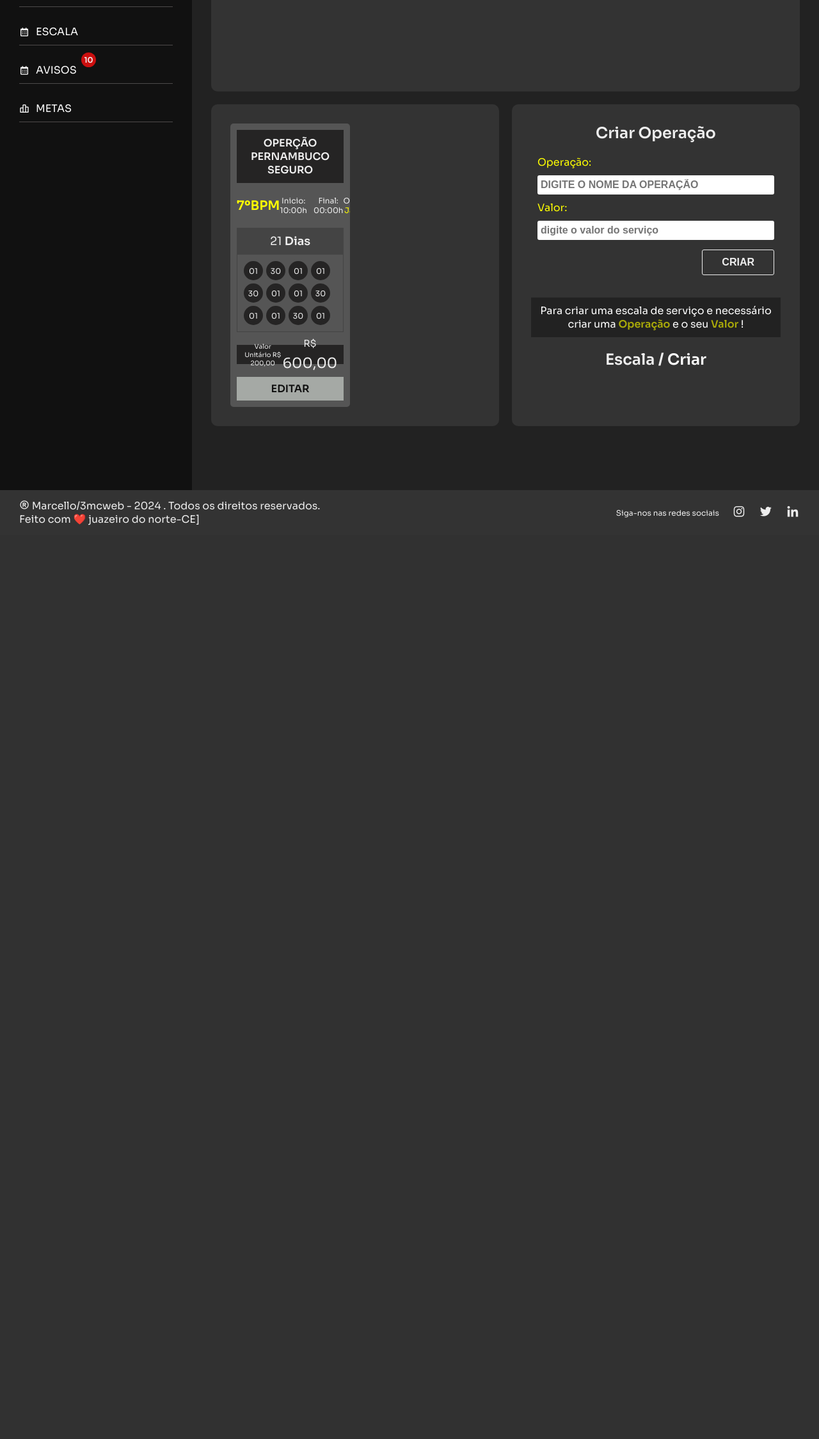
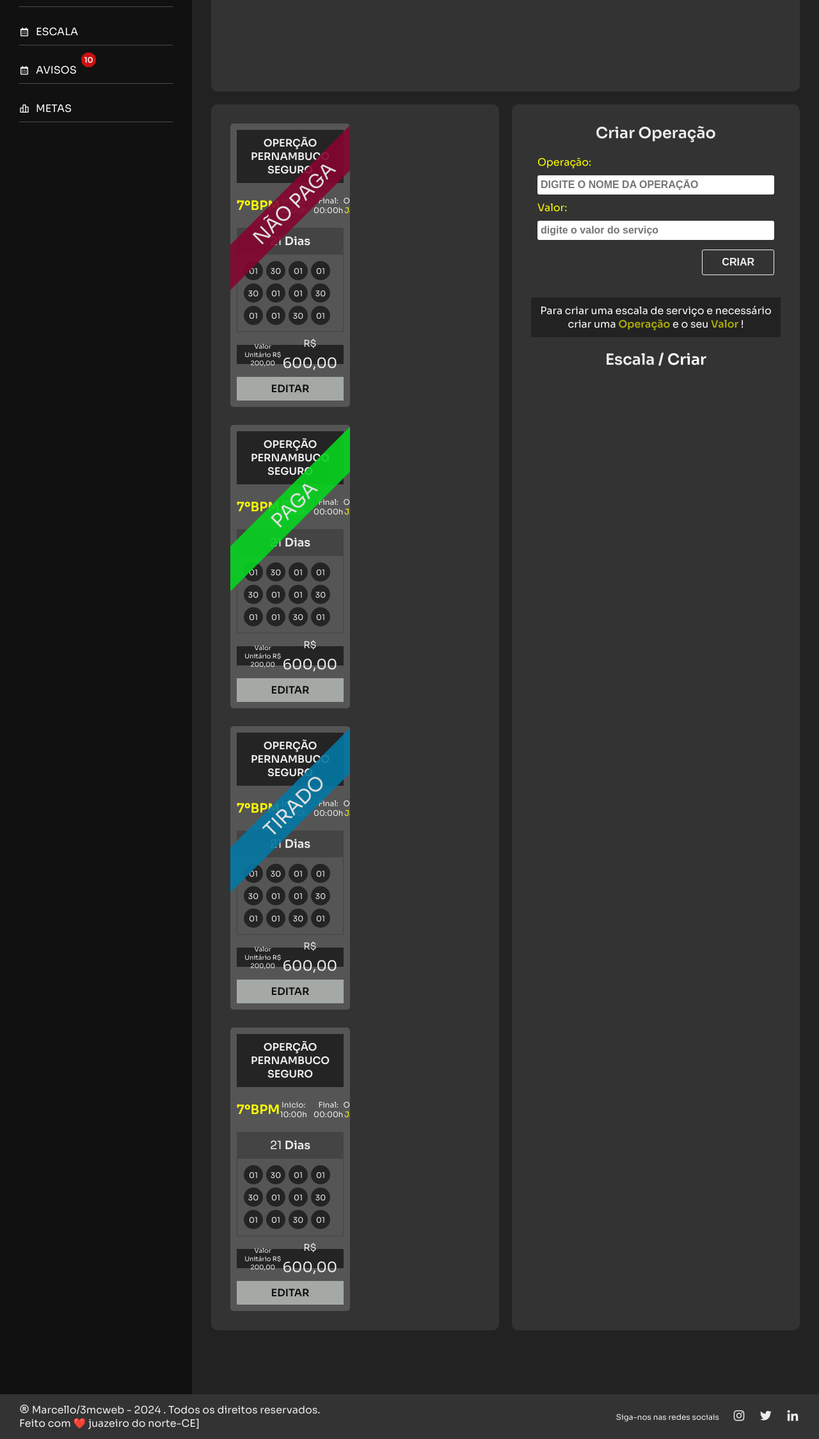
Before and after one commit to mlaferreira/adm, a PHP site: page / in a window 1280 px wide. Shown: the part 207-2456 px from the top of the page at 64% size. Before the commit the page ends 1028 px from the top, so only its background shows below. Run offline with PHP 8.4, Linux system fonts and the light colour scheme.

Commit message:
melhorando

```diff
--- a/assets/css/info-escala.css
+++ b/assets/css/info-escala.css
@@ -127,7 +127,7 @@
     height: 50px;
     top: 100px;
     left: -100px;
-    background-color: rgb(7, 212, 31);
+    background-color: rgb(132, 5, 47);
     z-index: 10;
     opacity: .9;
     transform: rotate(-45deg);
@@ -150,7 +150,7 @@
     transform: rotate(-45deg);
     font-size: 30px;
     text-transform: uppercase;
-    display: none;
+    display: flex;
     align-items: center;
     justify-content: center;
 
--- a/index.html
+++ b/index.html
@@ -39,7 +39,142 @@
             <div class="content-main">
                 <section class="informaçoes">
                    <article class="info-escala">
+                    <div class="no-paga">não paga</div>
+                    <h3>Operção Pernambuco seguro</h3>
+
+                    <div class="info-desc">
+                        <h4>7ºBPM</h4>
+                        <div class="horario">
+                            <p>Inicio: <span>10:00h</span></p>
+                            <p>Final: <span>00:00h</span></p>
+                        </div>
+                        <div class="local-mes">
+                            <p>Ouricuri</p>
+                            <p>Janeiro</p>
+                        </div>
+
+                    </div>
+                    <div class="qtd-dias">
+                        <p>21 <strong>Dias</strong></p>
+                    </div>
+
+                    <div class="box-dias">
+                        <p>01</p>
+                        <p>30</p>
+                        <p>01</p>
+                        <p>01</p>
+                        <p>30</p>
+                        <p>01</p>
+                        <p>01</p>
+                        <p>30</p>
+                        <p>01</p>
+                        <p>01</p>
+                        <p>30</p>
+                        <p>01</p>
+
+                    </div>
+
+                    <div class="valor-total">
+                        <p>Valor Unitário R$ 200,00</p>
+                        <p><sup>R$</sup> <span>600,00</span></p>
+                    </div>
+
+                    <div class="btns">
+                        <a href="" class="btn-card">Editar</a>
+                    </div>
+                   </article>
+                   <article class="info-escala">
                     <div class="paga">paga</div>
+                    <h3>Operção Pernambuco seguro</h3>
+
+                    <div class="info-desc">
+                        <h4>7ºBPM</h4>
+                        <div class="horario">
+                            <p>Inicio: <span>10:00h</span></p>
+                            <p>Final: <span>00:00h</span></p>
+                        </div>
+                        <div class="local-mes">
+                            <p>Ouricuri</p>
+                            <p>Janeiro</p>
+                        </div>
+
+                    </div>
+                    <div class="qtd-dias">
+                        <p>21 <strong>Dias</strong></p>
+                    </div>
+
+                    <div class="box-dias">
+                        <p>01</p>
+                        <p>30</p>
+                        <p>01</p>
+                        <p>01</p>
+                        <p>30</p>
+                        <p>01</p>
+                        <p>01</p>
+                        <p>30</p>
+                        <p>01</p>
+                        <p>01</p>
+                        <p>30</p>
+                        <p>01</p>
+
+                    </div>
+
+                    <div class="valor-total">
+                        <p>Valor Unitário R$ 200,00</p>
+                        <p><sup>R$</sup> <span>600,00</span></p>
+                    </div>
+
+                    <div class="btns">
+                        <a href="" class="btn-card">Editar</a>
+                    </div>
+                   </article>
+                   <article class="info-escala">
+                    <div class="servico-tirado">tirado</div>
+                    <h3>Operção Pernambuco seguro</h3>
+
+                    <div class="info-desc">
+                        <h4>7ºBPM</h4>
+                        <div class="horario">
+                            <p>Inicio: <span>10:00h</span></p>
+                            <p>Final: <span>00:00h</span></p>
+                        </div>
+                        <div class="local-mes">
+                            <p>Ouricuri</p>
+                            <p>Janeiro</p>
+                        </div>
+
+                    </div>
+                    <div class="qtd-dias">
+                        <p>21 <strong>Dias</strong></p>
+                    </div>
+
+                    <div class="box-dias">
+                        <p>01</p>
+                        <p>30</p>
+                        <p>01</p>
+                        <p>01</p>
+                        <p>30</p>
+                        <p>01</p>
+                        <p>01</p>
+                        <p>30</p>
+                        <p>01</p>
+                        <p>01</p>
+                        <p>30</p>
+                        <p>01</p>
+
+                    </div>
+
+                    <div class="valor-total">
+                        <p>Valor Unitário R$ 200,00</p>
+                        <p><sup>R$</sup> <span>600,00</span></p>
+                    </div>
+
+                    <div class="btns">
+                        <a href="" class="btn-card">Editar</a>
+                    </div>
+                   </article>
+                   <article class="info-escala">
+
                     <h3>Operção Pernambuco seguro</h3>
 
                     <div class="info-desc">
```
